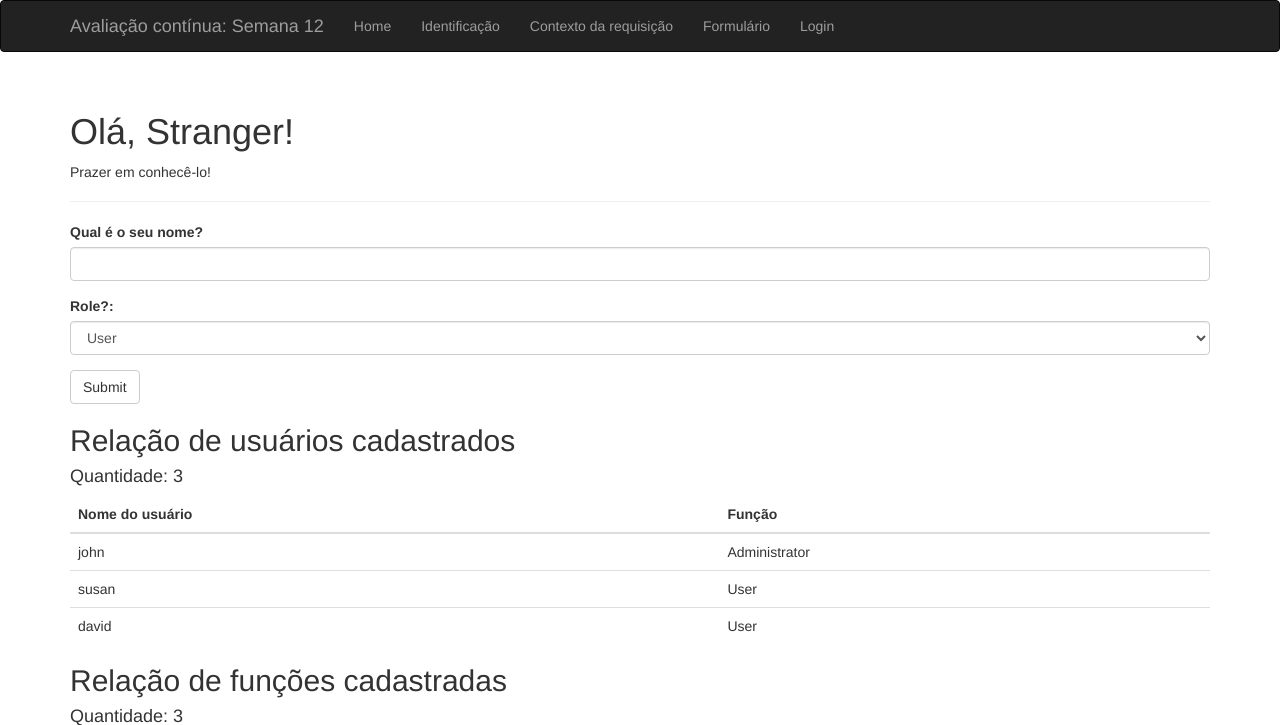
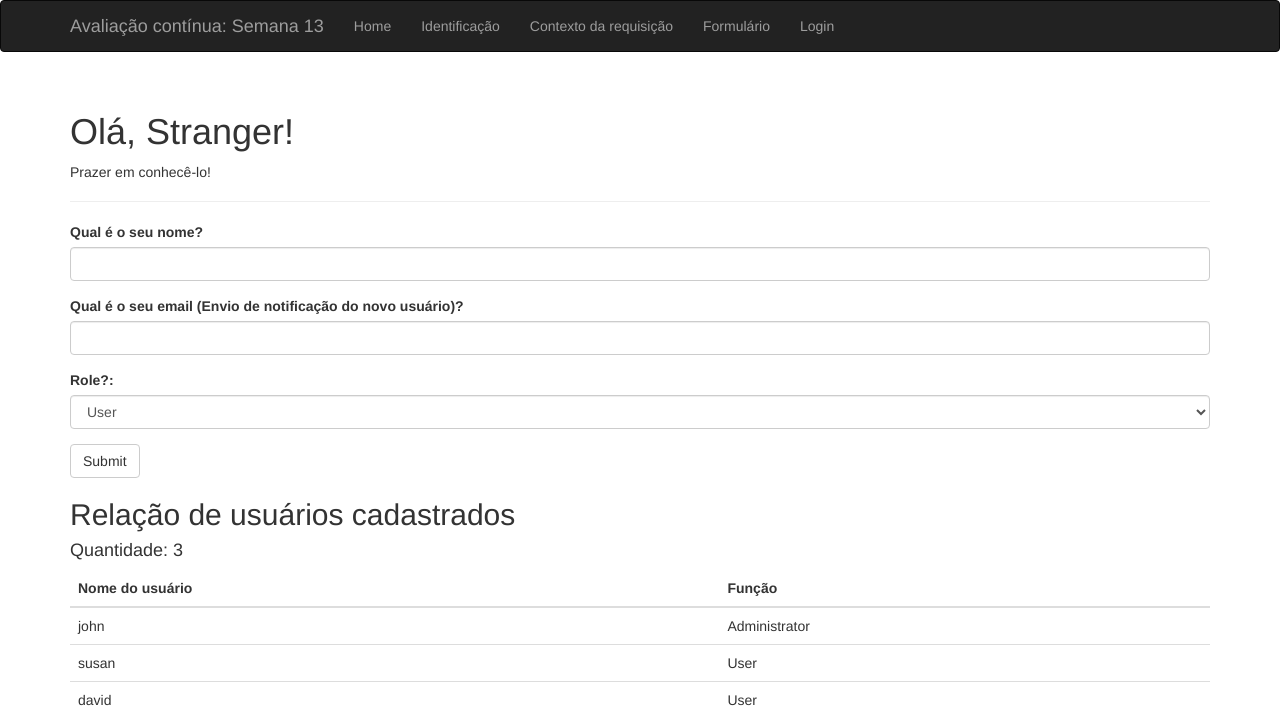
Before and after one commit to Gui1Ss/PTBDSWS-01, a Flask app: page / in a window 1280 px wide. Shown: the top 725 px of the page. Run offline with Flask 3, Linux system fonts and the light colour scheme.

Commit message:
Semana 13: campo de e-mail para receber notificacao de novo usuario

```diff
--- a/app/main/forms.py
+++ b/app/main/forms.py
@@ -1,6 +1,8 @@
 from flask_wtf import FlaskForm
-from wtforms import StringField, SelectField, PasswordField, SubmitField
-from wtforms.validators import DataRequired
+from wtforms import (
+    EmailField, PasswordField, SelectField, StringField, SubmitField
+)
+from wtforms.validators import DataRequired, Regexp
 
 
 class NameForm(FlaskForm):
@@ -20,6 +22,19 @@ class NameForm(FlaskForm):
     )
 
     submit = SubmitField("Submit")
+
+
+class CadastroForm(NameForm):
+    email = EmailField(
+        "Qual é o seu email (Envio de notificação do novo usuário)?",
+        validators=[
+            DataRequired(),
+            Regexp(
+                r"^[^@\s]+@[^@\s]+\.[^@\s]+$",
+                message="Informe um e-mail válido.",
+            ),
+        ],
+    )
 
 
 class HomeForm(FlaskForm):
--- a/app/main/views.py
+++ b/app/main/views.py
@@ -6,7 +6,7 @@ from flask import (
 )
 
 from . import main
-from .forms import LoginForm, NameForm
+from .forms import CadastroForm, LoginForm, NameForm
 from .. import db
 from ..email import corpo_novo_usuario, send_email
 from ..models import Role, User
@@ -15,7 +15,7 @@ from ..models import Role, User
 @main.route("/", methods=["GET", "POST"])
 def index():
 
-    form = NameForm()
+    form = CadastroForm()
 
     if form.validate_on_submit():
 
@@ -35,7 +35,13 @@ def index():
                 current_app.config["FLASKY_GRUPO"],
             ]
 
-            # Um envio por destinatário: se um for recusado, o outro sai
+            email_informado = form.email.data.strip()
+            if email_informado.lower() not in (
+                d.lower() for d in destinatarios
+            ):
+                destinatarios.append(email_informado)
+
+            # Um envio por destinatário: se um for recusado, os outros saem
             for destinatario in destinatarios:
                 if send_email([destinatario], "Novo usuário cadastrado", corpo):
                     flash(f"E-mail enviado para {destinatario}.")
--- a/app/templates/base.html
+++ b/app/templates/base.html
@@ -23,7 +23,7 @@
 
         <div class="navbar-header">
             <a class="navbar-brand" href="/">
-                Avaliação contínua: Semana 12
+                Avaliação contínua: Semana 13
             </a>
         </div>
 
--- a/app/templates/index.html
+++ b/app/templates/index.html
@@ -20,6 +20,14 @@ Flasky
     <div class="form-group">
         <label class="control-label" for="name">Qual é o seu nome?</label>
         {{ form.name(class="form-control") }}
+    </div>
+
+    <div class="form-group{% if form.email.errors %} has-error{% endif %}">
+        {{ form.email.label(class="control-label") }}
+        {{ form.email(class="form-control") }}
+        {% for erro in form.email.errors %}
+        <span class="help-block">{{ erro }}</span>
+        {% endfor %}
     </div>
 
     <div class="form-group">
```
